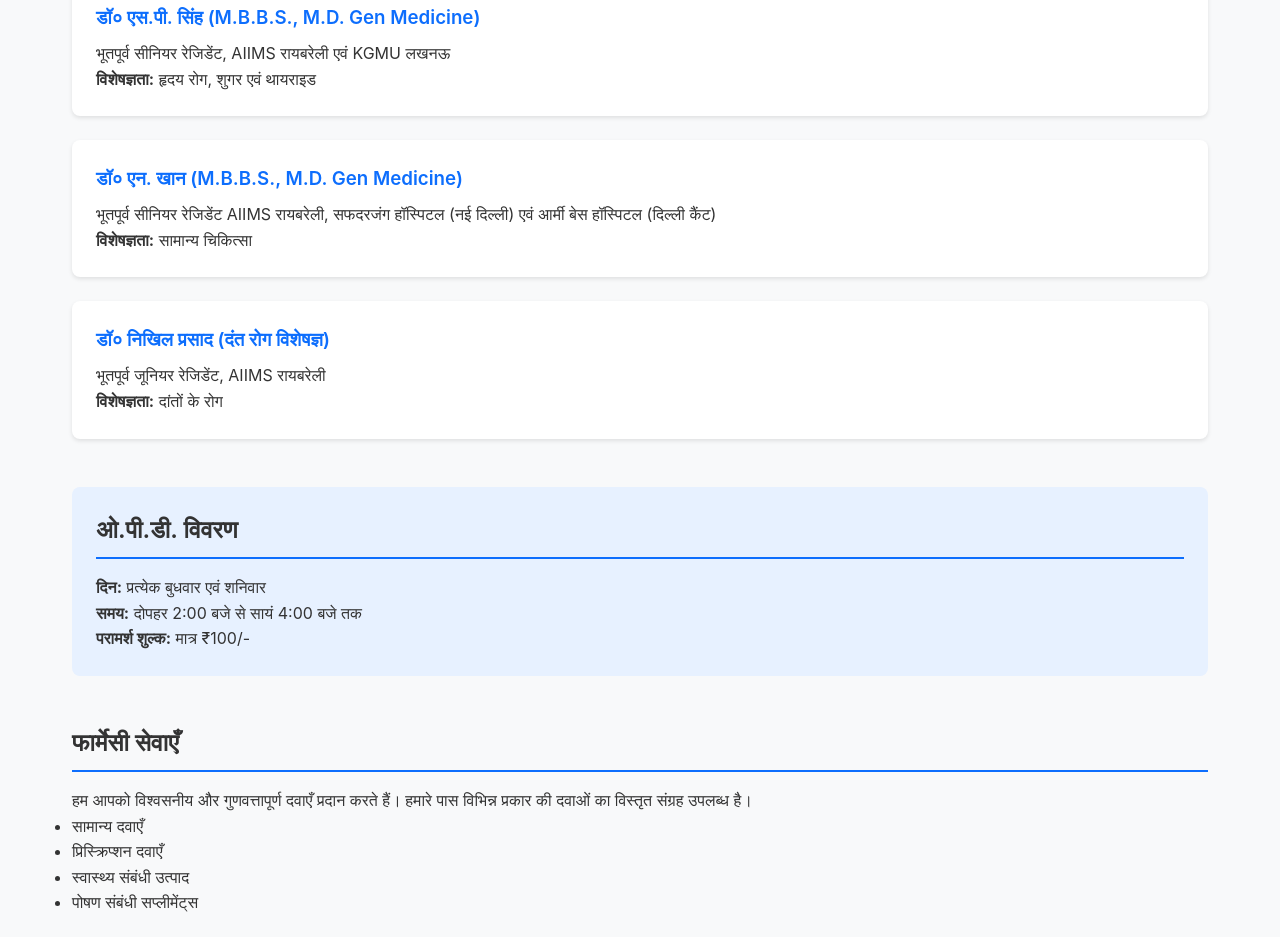
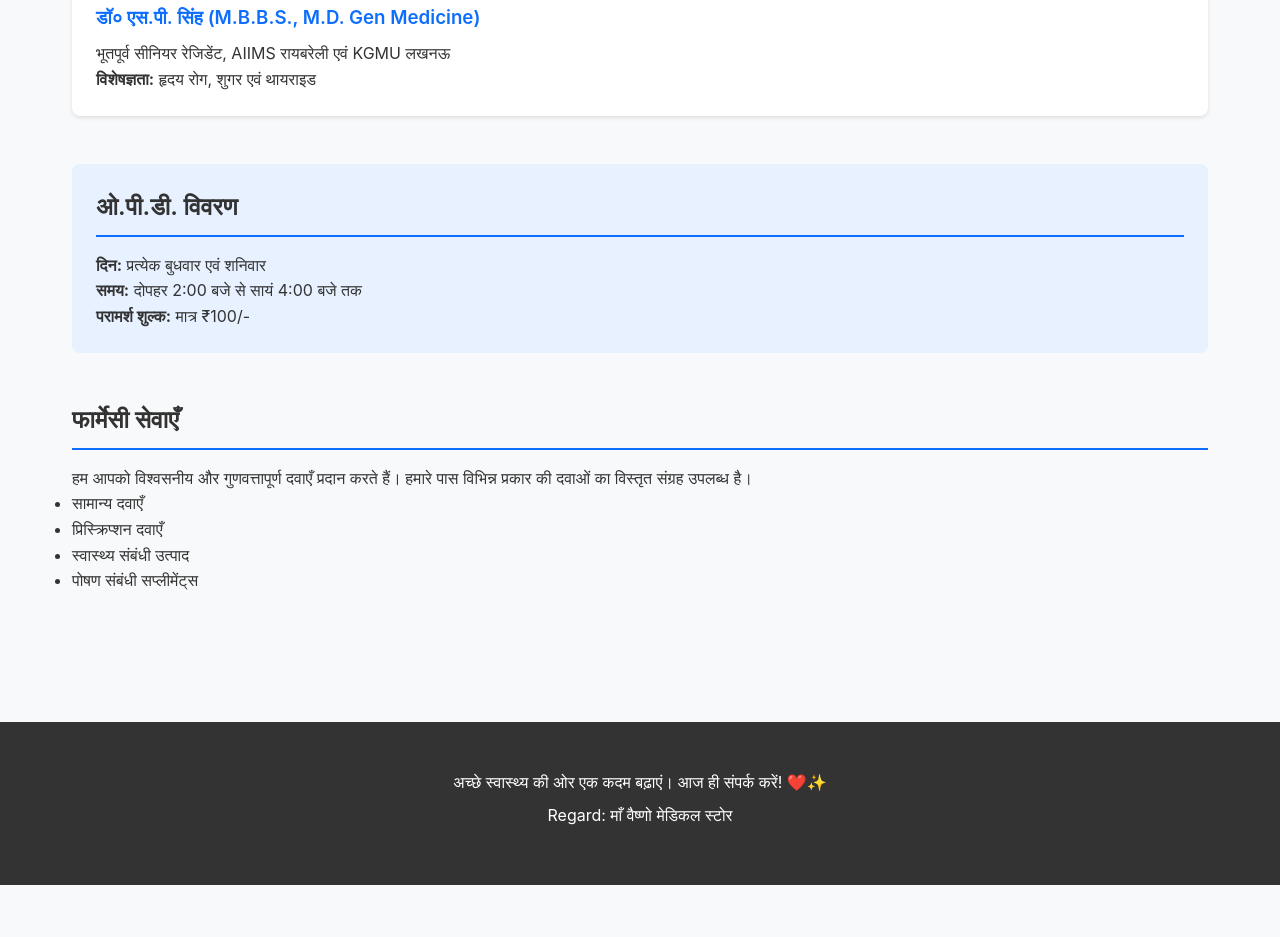
Before and after one commit to adityat54544/maa-vaishno-medical, a plain HTML site: page services.html in a window 1280 px wide. Shown: the part 1074-2011 px from the top of the page. After the commit the page ends 1959 px from the top, so only its background shows below. Drawn offline with Linux system fonts and the light colour scheme.

Commit message:
Update doctor information: Keep only Dr. S.P. Singh, remove Dr. N. Khan and Dr. Nikhil Prasad

```diff
--- a/services.html
+++ b/services.html
@@ -30,16 +30,6 @@
                 <p>भूतपूर्व सीनियर रेजिडेंट, AIIMS रायबरेली एवं KGMU लखनऊ</p>
                 <p><strong>विशेषज्ञता:</strong> हृदय रोग, शुगर एवं थायराइड</p>
             </div>
-            <div class="doctor">
-                <h3>डॉ० एन. खान (M.B.B.S., M.D. Gen Medicine)</h3>
-                <p>भूतपूर्व सीनियर रेजिडेंट AIIMS रायबरेली, सफदरजंग हॉस्पिटल (नई दिल्ली) एवं आर्मी बेस हॉस्पिटल (दिल्ली कैंट)</p>
-                <p><strong>विशेषज्ञता:</strong> सामान्य चिकित्सा</p>
-            </div>
-            <div class="doctor">
-                <h3>डॉ० निखिल प्रसाद (दंत रोग विशेषज्ञ)</h3>
-                <p>भूतपूर्व जूनियर रेजिडेंट, AIIMS रायबरेली</p>
-                <p><strong>विशेषज्ञता:</strong> दांतों के रोग</p>
-            </div>
         </section>
         <section class="schedule">
             <h2>ओ.पी.डी. विवरण</h2>
```
Also changed, not shown: index.html (+1 -7 lines).
